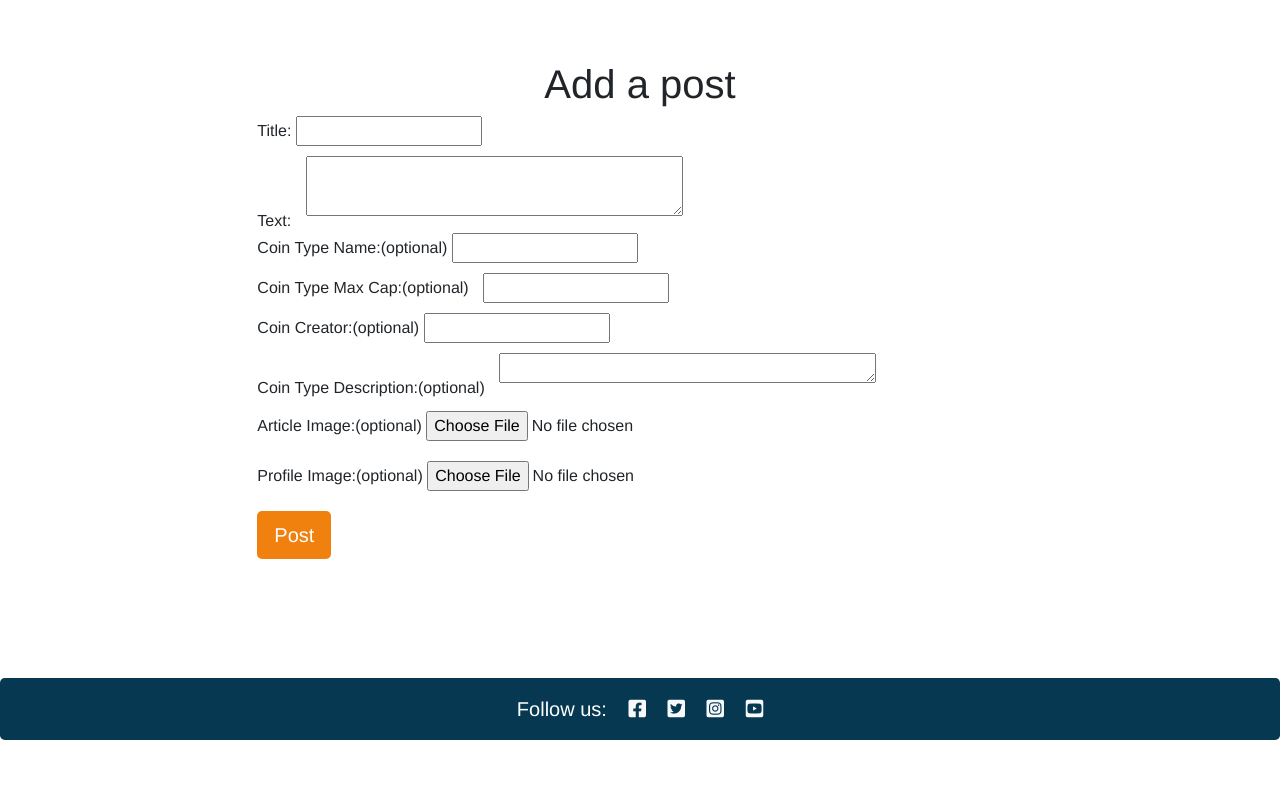
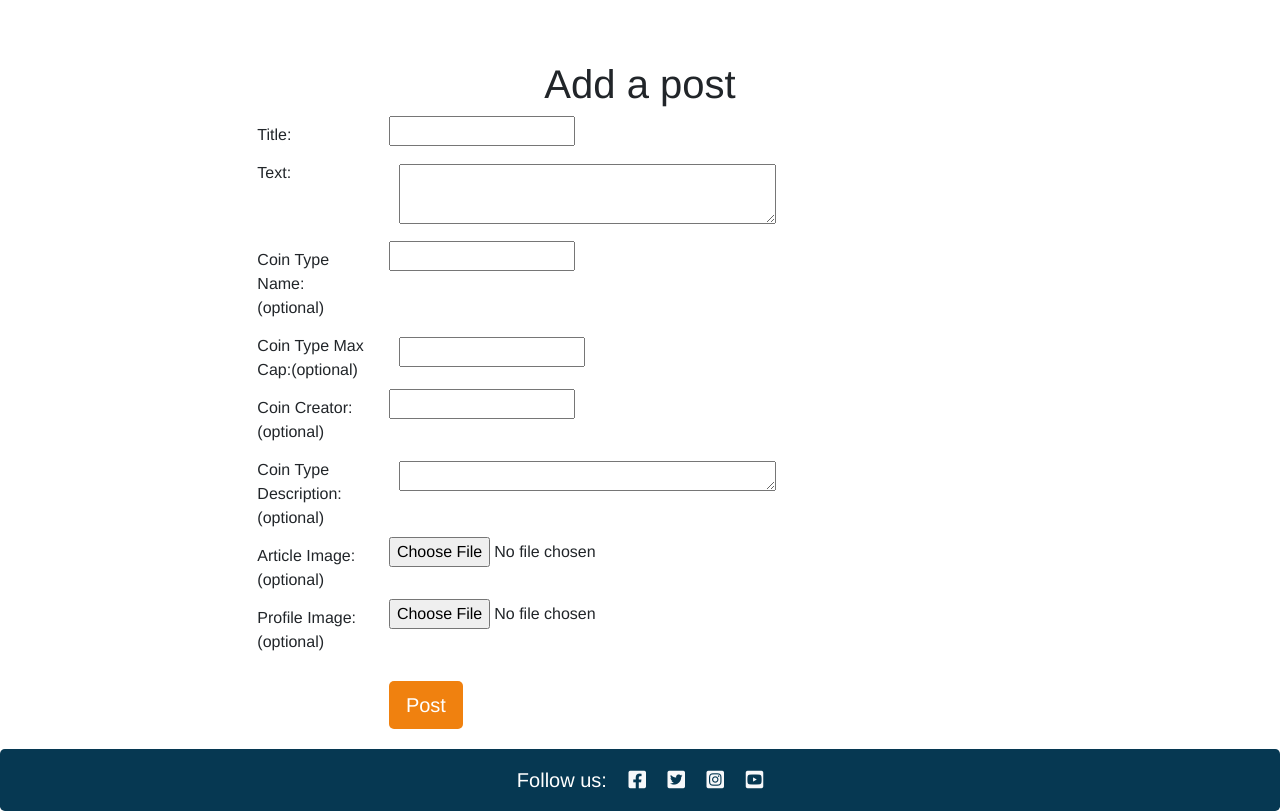
Before and after one commit to Renwar-P/cryptalk, a Django app: page /add_post/ in a window 1280 px wide. Shown: the part 60-871 px from the top of the page. Before the commit the page ends 800 px from the top, so only its background shows below. Run offline with Django 5.2, Linux system fonts and the light colour scheme; the visitor is signed in with stand-in values (Sample User, id 1).

Commit message:
aligned input fields in add_post form

```diff
--- a/blog/urls.py
+++ b/blog/urls.py
@@ -4,7 +4,7 @@ from .views import AddPostView, UpdatePostView, DeletePostView, DeleteCommentVie
 
 
 urlpatterns = [
-    path("", views.PostList.as_view(), name="home"),
+    path('', views.PostList.as_view(), name='home'),
     path('add_post/', AddPostView.as_view(), name='add_post'),
     path('post_list/', PostListView.as_view(), name='post_list'),
     path('custom-login/', custom_login, name='custom_login'),
--- a/blog/views.py
+++ b/blog/views.py
@@ -10,6 +10,7 @@ from django.contrib.auth import login, authenticate
 from django.contrib.auth.forms import UserCreationForm
 from django.contrib.auth import login
 from django.contrib import messages
+
 
 
 
@@ -122,7 +123,10 @@ class AddPostView(LoginRequiredMixin, CreateView):
         form.instance.author_image = self.request.FILES.get('author_image')
 
 
-        raise ValueError("Intentional 500 error for testing")
+
+
+
+
 
 
 
@@ -270,6 +274,7 @@ def custom_login(request):
 
 def custom_handler404(request, exception):
 
+
     return render(request, '404.html', status=404)
 
 
--- a/templates/account/login.html
+++ b/templates/account/login.html
@@ -15,7 +15,7 @@
         <p>
           Welcome back to the CryptoTalk Blog. To leave a comment or like a post,
           please log in. If you have not created an account yet, then
-          <a class="link" href="signup_url">sign up</a> first.
+          <a class="link" href="{{ signup_url }}">sign up</a> first.
         </p>
       </div>
     </div>
--- a/templates/add_post.html
+++ b/templates/add_post.html
@@ -6,39 +6,59 @@
         <h1 class="text-center">Add a post</h1>
         <form method="POST" enctype="multipart/form-data">
           {% csrf_token %}
-          <div class="form-group">
-            <label for="id_title">Title:</label>
+          <div class="form-group row">
+            <label for="id_title" class="col-sm-2 col-form-label">Title:</label>
+            <div class="col-sm-10">
               {{ form.title }}
             </div>
-          <div class="form-group">
-            <label id="text_input" for="id_body">Text:</label>
+          </div>
+          <div class="form-group row">
+            <label id="text_input" for="id_body" class="col-sm-2 col-form-label">Text:</label>
+            <div class="col-sm-10">
               {{ form.body }}
             </div>
-          <div class="form-group">
-            <label for="id_coin_type_name">Coin Type Name:(optional)</label>
+          </div>
+          <div class="form-group row">
+            <label for="id_coin_type_name" class="col-sm-2 col-form-label">Coin Type Name:(optional)</label>
+            <div class="col-sm-10">
               {{ form.coin_type_name }}
             </div>
-          <div class="form-group">
-            <label for="id_coin_type_max_cap">Coin Type Max Cap:(optional)</label>
+          </div>
+          <div class="form-group row">
+            <label for="id_coin_type_max_cap" class="col-sm-2 col-form-label">Coin Type Max Cap:(optional)</label>
+            <div class="col-sm-10">
               {{ form.coin_type_max_cap }}
             </div>
-          <div class="form-group">
-            <label for="id_coin_type_max_cap">Coin Creator:(optional)</label>
+          </div>
+          <div class="form-group row">
+            <label for="id_coin_type_max_cap" class="col-sm-2 col-form-label">Coin Creator:(optional)</label>
+            <div class="col-sm-10">
               {{ form.coin_creator }}
             </div>
-          <div  class="form-group">
-            <label style="height: 5px; margin-bottom: 30px;" for="id_coin_type_description">Coin Type Description:(optional)</label>
+          </div>
+          <div class="form-group row">
+            <label for="id_coin_type_description" class="col-sm-2 col-form-label">Coin Type Description:(optional)</label>
+            <div class="col-sm-10">
               {{ form.coin_type_description }}
             </div>
-          <div class="form-group">
-            <label for="id_featured_image">Article Image:(optional)</label>
+          </div>
+          <div class="form-group row">
+            <label for="id_featured_image" class="col-sm-2 col-form-label">Article Image:(optional)</label>
+            <div class="col-sm-10">
               <input type="file" style="margin-bottom: 20px;" id="id_featured_image" name="featured_image">
             </div>
-          <div class="form-group">
-            <label for="id_author_image">Profile Image:(optional)</label>
+          </div>
+          <div class="form-group row">
+            <label for="id_author_image" class="col-sm-2 col-form-label">Profile Image:(optional)</label>
+            <div class="col-sm-10">
               <input type="file" id="id_author_image" name="author_image">
             </div>
-          <button   style="margin-top: 20px;" class="btn btn-signup right btn-lg" type="submit">Post</button>
+          </div>
+          <div class="form-group row">
+            <div class="col-sm-10 offset-sm-2">
+              <button style="margin-top: 20px;" class="btn btn-signup right btn-lg" type="submit">Post</button>
+            </div>
+          </div>
         </form>
       </div>
     </div>
```
Also changed, not shown: templates/update_post.html (+38 -18 lines), static/images-readme/database_scheme.png. Lines whose indentation alone changed are shown as unchanged.
